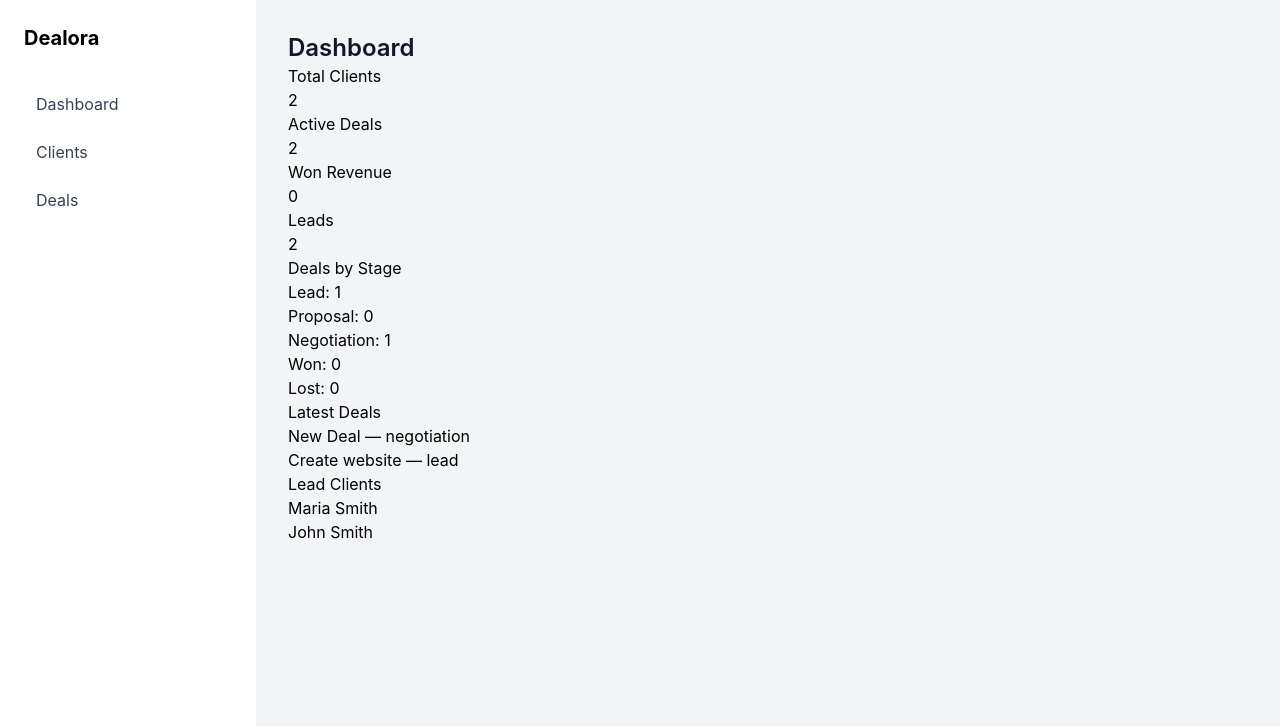
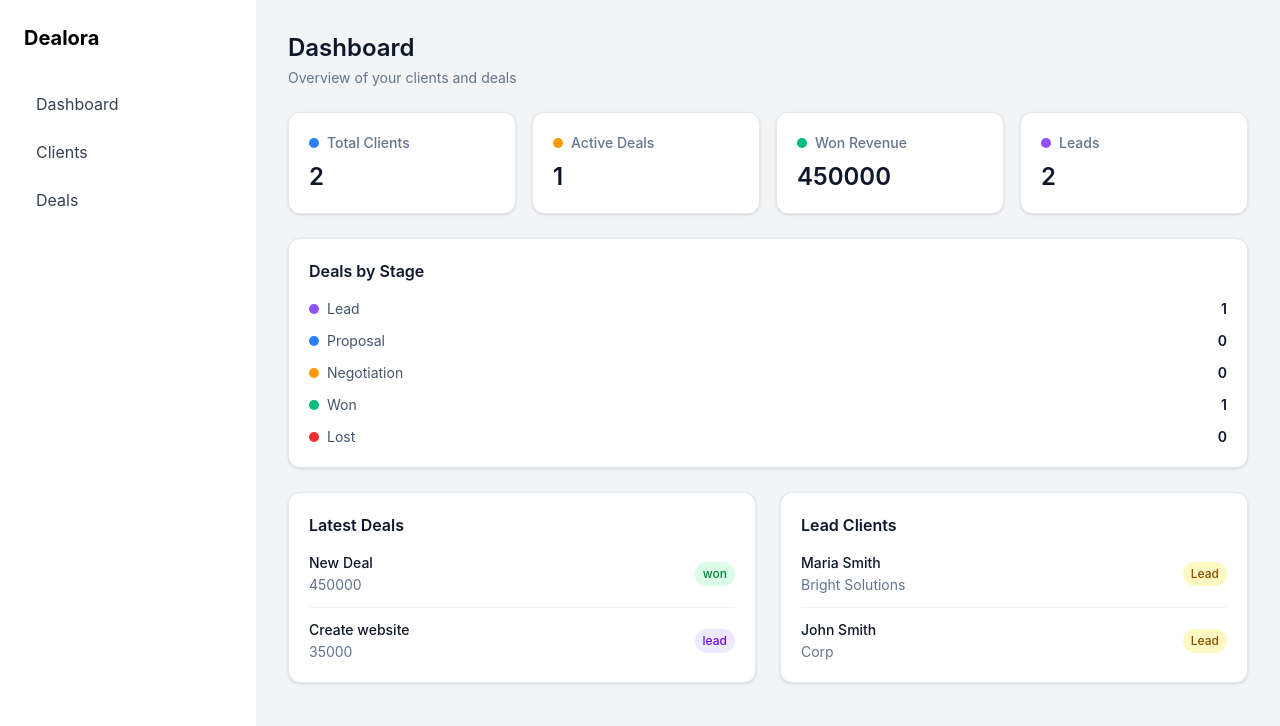
Before and after one commit to vasilyefff/flowcrm, a React (Vite) app: page / in a window 1280 px wide. Shown: the top 726 px of the page. Built offline with nearby package versions, Linux system fonts and the light colour scheme; data requests are answered from the project's data file.

Commit message:
feat(dashboard): add stat cards and dashboard layout

```diff
--- a/db.json
+++ b/db.json
@@ -33,7 +33,7 @@
       "title": "New Deal",
       "clientId": "2",
       "value": 450000,
-      "stage": "negotiation",
+      "stage": "won",
       "comment": "",
       "id": "2",
       "createdAt": "2026-09-07T16:48:48.703Z"
--- a/src/pages/dashboard/DashboardPage.tsx
+++ b/src/pages/dashboard/DashboardPage.tsx
@@ -4,6 +4,9 @@ import type { AppDispatch, RootState } from '@/app/store'
 
 import { fetchClients } from '@/entities/client/model/clientSlice'
 import { fetchDeals } from '@/entities/deal/model/dealSlice'
+
+import { StatCard } from '@/shared/ui/StatCard'
+import { Badge } from '@/shared/ui/Badge'
 
 export const DashboardPage = () => {
   const dispatch = useDispatch<AppDispatch>()
@@ -53,70 +56,165 @@ export const DashboardPage = () => {
   )
 
   return (
+    <div className="space-y-6">
       <div>
-      <h1 className="text-2xl font-semibold text-gray-900">Dashboard</h1>
-
-      <div>
-        <h2>Total Clients</h2>
-        <p>{totalClients}</p>
+        <h1 className="text-2xl font-semibold text-slate-900">Dashboard</h1>
+        <p className="mt-1 text-sm text-slate-500">
+          Overview of your clients and deals
+        </p>
       </div>
 
-      <div>
-        <h2>Active Deals</h2>
-        <p>{activeDeals}</p>
+      <div className="grid grid-cols-1 gap-4 sm:grid-cols-2 xl:grid-cols-4">
+        <StatCard
+          title="Total Clients"
+          value={totalClients}
+          accentClassName="bg-blue-500"
+        />
+
+        <StatCard
+          title="Active Deals"
+          value={activeDeals}
+          accentClassName="bg-amber-500"
+        />
+
+        <StatCard
+          title="Won Revenue"
+          value={wonRevenue}
+          accentClassName="bg-emerald-500"
+        />
+
+        <StatCard title="Leads" value={leads} accentClassName="bg-violet-500" />
       </div>
 
-      <div>
-        <h2>Won Revenue</h2>
-        <p>{wonRevenue}</p>
+      <div className="rounded-xl border border-slate-200 bg-white p-5 shadow-sm">
+        <h2 className="text-base font-semibold text-slate-900">
+          Deals by Stage
+        </h2>
+
+        <div className="mt-4 space-y-3">
+          <div className="flex items-center justify-between">
+            <div className="flex items-center gap-2">
+              <span className="h-2.5 w-2.5 rounded-full bg-violet-500" />
+              <span className="text-sm text-slate-600">Lead</span>
             </div>
 
-      <div>
-        <h2>Leads</h2>
-        <p>{leads}</p>
+            <span className="text-sm font-semibold text-slate-900">
+              {dealsByStage.lead}
+            </span>
           </div>
 
-      <div>
-        <h2>Deals by Stage</h2>
-
-        <ul>
-          <li>Lead: {dealsByStage.lead}</li>
-          <li>Proposal: {dealsByStage.proposal}</li>
-          <li>Negotiation: {dealsByStage.negotiation}</li>
-          <li>Won: {dealsByStage.won}</li>
-          <li>Lost: {dealsByStage.lost}</li>
-        </ul>
+          <div className="flex items-center justify-between">
+            <div className="flex items-center gap-2">
+              <span className="h-2.5 w-2.5 rounded-full bg-blue-500" />
+              <span className="text-sm text-slate-600">Proposal</span>
             </div>
 
-      <div>
-        <h2>Latest Deals</h2>
+            <span className="text-sm font-semibold text-slate-900">
+              {dealsByStage.proposal}
+            </span>
+          </div>
+
+          <div className="flex items-center justify-between">
+            <div className="flex items-center gap-2">
+              <span className="h-2.5 w-2.5 rounded-full bg-amber-500" />
+              <span className="text-sm text-slate-600">Negotiation</span>
+            </div>
+
+            <span className="text-sm font-semibold text-slate-900">
+              {dealsByStage.negotiation}
+            </span>
+          </div>
+
+          <div className="flex items-center justify-between">
+            <div className="flex items-center gap-2">
+              <span className="h-2.5 w-2.5 rounded-full bg-emerald-500" />
+              <span className="text-sm text-slate-600">Won</span>
+            </div>
+
+            <span className="text-sm font-semibold text-slate-900">
+              {dealsByStage.won}
+            </span>
+          </div>
+
+          <div className="flex items-center justify-between">
+            <div className="flex items-center gap-2">
+              <span className="h-2.5 w-2.5 rounded-full bg-red-500" />
+              <span className="text-sm text-slate-600">Lost</span>
+            </div>
+
+            <span className="text-sm font-semibold text-slate-900">
+              {dealsByStage.lost}
+            </span>
+          </div>
+        </div>
+      </div>
+
+      <div className="grid grid-cols-1 gap-6 lg:grid-cols-2">
+        <div className="rounded-xl border border-slate-200 bg-white p-5 shadow-sm">
+          <h2 className="text-base font-semibold text-slate-900">
+            Latest Deals
+          </h2>
 
           {latestDeals.length === 0 ? (
-          <p>No deals yet</p>
+            <p className="mt-4 text-sm text-slate-500">No deals yet</p>
           ) : (
-          <ul>
+            <ul className="mt-4 divide-y divide-slate-100">
               {latestDeals.map((deal) => (
-              <li key={deal.id}>
-                {deal.title} — {deal.stage}
+                <li
+                  key={deal.id}
+                  className="flex items-center justify-between py-3 first:pt-0 last:pb-0"
+                >
+                  <div>
+                    <p className="text-sm font-medium text-slate-900">
+                      {deal.title}
+                    </p>
+
+                    <p className="mt-0.5 text-sm text-slate-500">
+                      {deal.value}
+                    </p>
+                  </div>
+
+                  <Badge
+                    variant={deal.stage === 'lead' ? 'dealLead' : deal.stage}
+                  >
+                    {deal.stage}
+                  </Badge>
                 </li>
               ))}
             </ul>
           )}
         </div>
 
-      <div>
-        <h2>Lead Clients</h2>
+        <div className="rounded-xl border border-slate-200 bg-white p-5 shadow-sm">
+          <h2 className="text-base font-semibold text-slate-900">
+            Lead Clients
+          </h2>
 
           {leadClients.length === 0 ? (
-          <p>No lead clients yet</p>
+            <p className="mt-4 text-sm text-slate-500">No lead clients yet</p>
           ) : (
-          <ul>
+            <ul className="mt-4 divide-y divide-slate-100">
               {leadClients.map((client) => (
-              <li key={client.id}>{client.name}</li>
+                <li
+                  key={client.id}
+                  className="flex items-center justify-between py-3 first:pt-0 last:pb-0"
+                >
+                  <div>
+                    <p className="text-sm font-medium text-slate-900">
+                      {client.name}
+                    </p>
+
+                    <p className="mt-0.5 text-sm text-slate-500">
+                      {client.company}
+                    </p>
+                  </div>
+                  <Badge variant="lead">Lead</Badge>
+                </li>
               ))}
             </ul>
           )}
         </div>
       </div>
+    </div>
   )
 }
--- /dev/null
+++ b/src/shared/ui/StatCard.tsx
@@ -0,0 +1,22 @@
+type StatCardProps = {
+  title: string
+  value: string | number
+  accentClassName?: string
+}
+
+export const StatCard = ({
+  title,
+  value,
+  accentClassName = 'bg-slate-300',
+}: StatCardProps) => {
+  return (
+    <div className="rounded-xl border border-slate-200 bg-white p-5 shadow-sm">
+      <div className="flex items-center gap-2">
+        <span className={`h-2.5 w-2.5 rounded-full ${accentClassName}`} />
+        <p className="text-sm font-medium text-slate-500">{title}</p>
+      </div>
+
+      <p className="mt-2 text-2xl font-semibold text-slate-900">{value}</p>
+    </div>
+  )
+}
```
Lines whose indentation alone changed are shown as unchanged.
